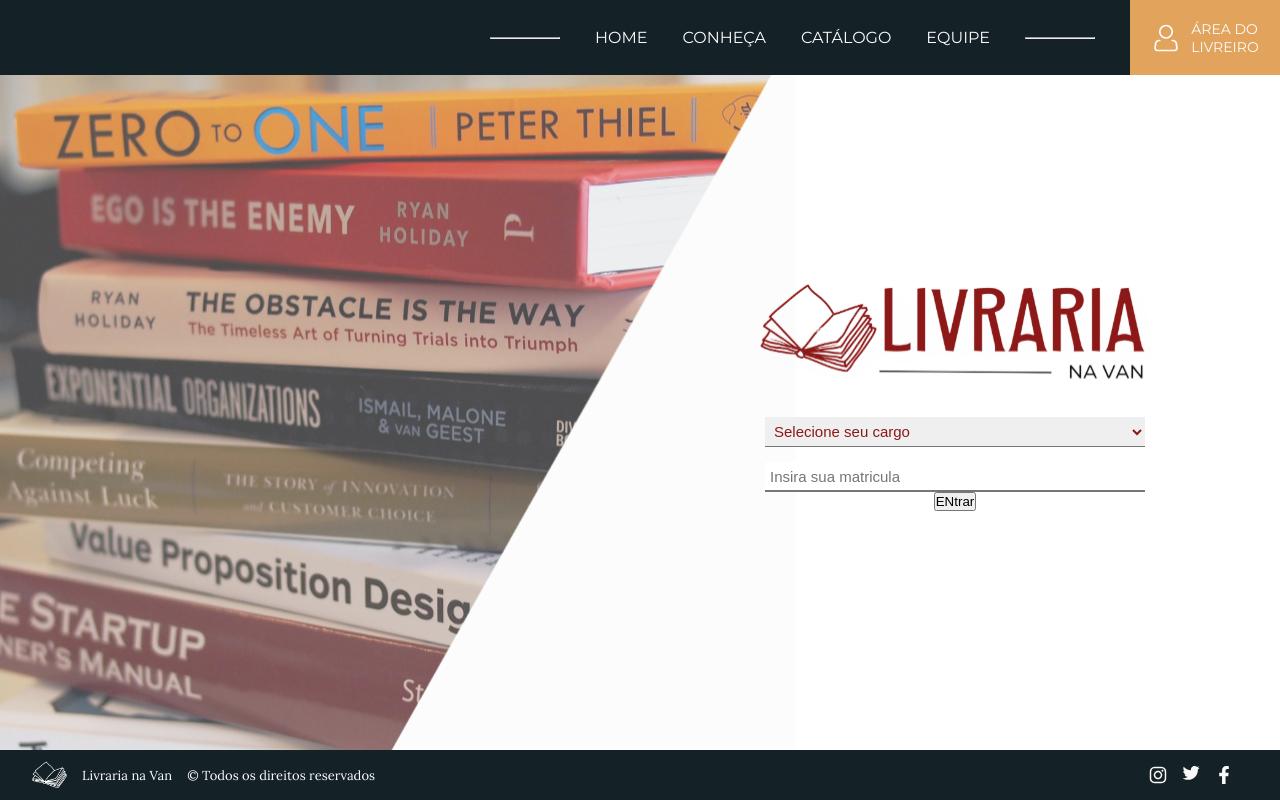
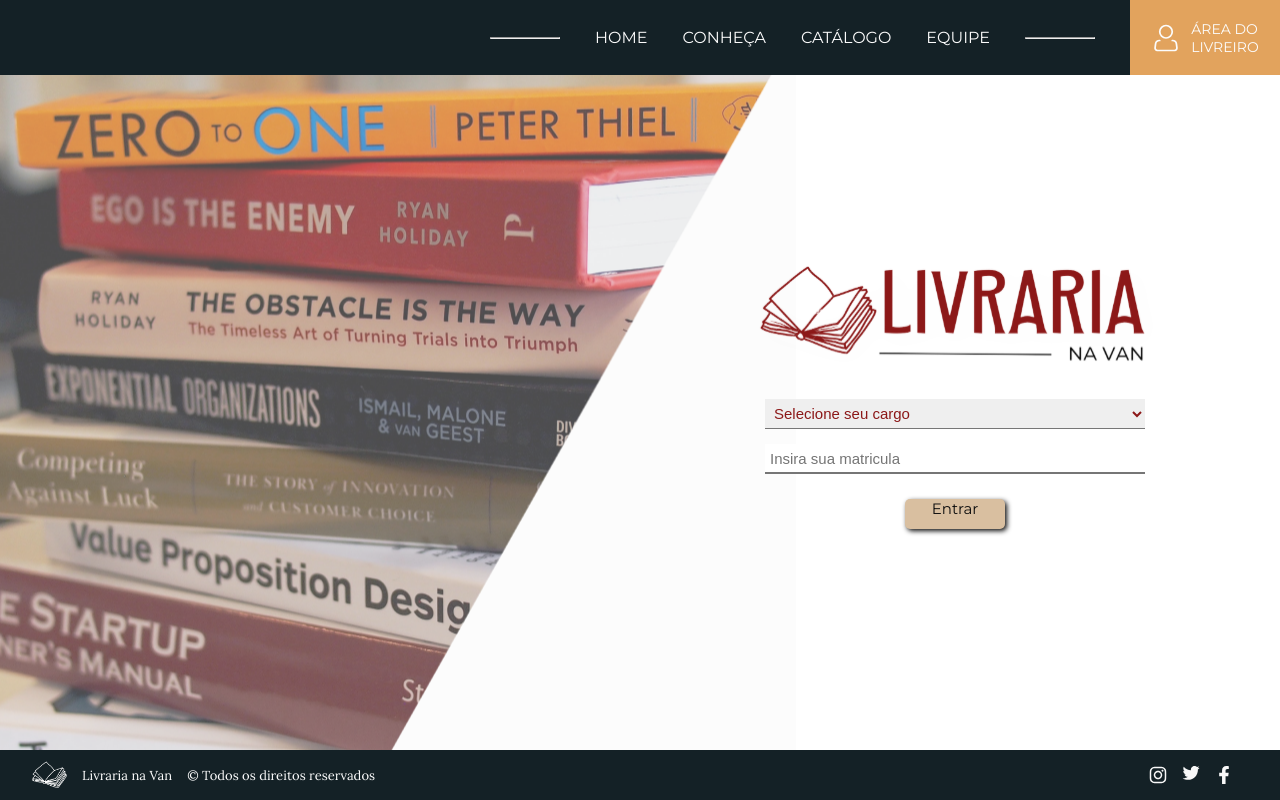
Before and after one commit to vanessacreis/bookstoreapp, a React (Create React App) app: page /livreiro in a window 1280 px wide. Built offline with nearby package versions, Linux system fonts and the light colour scheme.

Commit message:
Implementando o useNavigate

```diff
--- a/src/Components/FormLogin/FormLogin.jsx
+++ b/src/Components/FormLogin/FormLogin.jsx
@@ -1,11 +1,12 @@
 import React from "react";
-import Navegar from "../BTNLogin/Botao.jsx";
 import { useState } from "react";
+import { useNavigate } from "react-router-dom";
 import * as S from "./formLogin.js";
 
 const FormLogin = ({ login, setLogin }) => {
   const [carrerValue, setCarrerValue] = useState("");
   const [registrationValue, setRegistrationValue] = useState("");
+  const navigate = useNavigate();
 
   function handleOnChange(e) {
     setRegistrationValue({
@@ -17,6 +18,7 @@
   function handleClick(e) {
     e.preventDefault();
     setLogin(true);
+    navigate("/catalogo");
   }
 
   return (
@@ -41,7 +43,7 @@
         placeholder="Insira sua matricula"
         onChange={handleOnChange}
       />
-      <button onClick={handleClick}>ENtrar</button>
+      <S.Botao onClick={handleClick}>Entrar</S.Botao>
     </S.Form>
   );
 };
```
